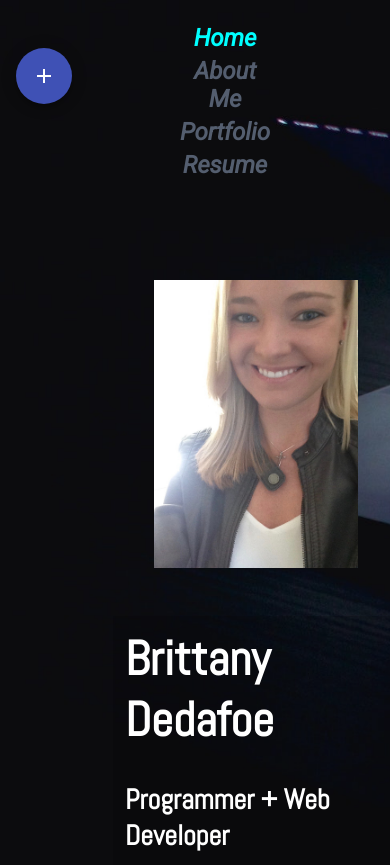
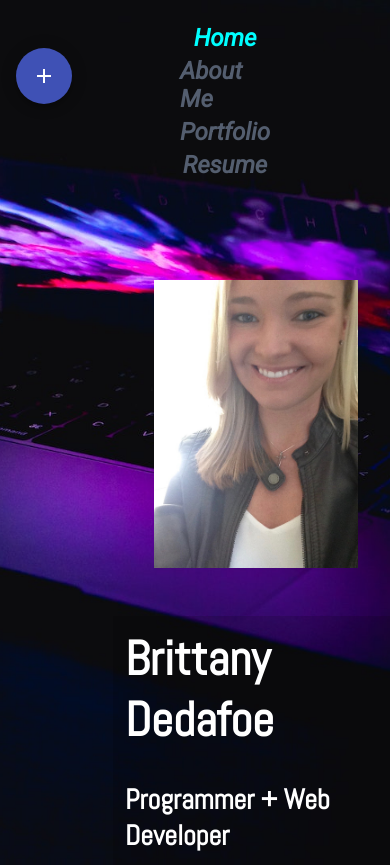
Before and after one commit to BDedafoe/my_profile, a React (Create React App) app: page / in a window 390 px wide. Shown: the top 865 px of the page. Built offline with nearby package versions, Linux system fonts and the light colour scheme; a web font is replaced by a local one.

Commit message:
fixed background image position

```diff
--- a/src/App.css
+++ /dev/null
@@ -1,20 +0,0 @@
-.App {
-  text-align: center;
-}
-
-@media (prefers-reduced-motion: no-preference) {
-  .App-logo {
-    animation: App-logo-spin infinite 20s linear;
-  }
-}
-
-.App-header {
-  background-color: #282c34;
-  min-height: 100vh;
-  display: flex;
-  flex-direction: column;
-  align-items: center;
-  justify-content: center;
-  font-size: calc(10px + 2vmin);
-  color: white;
-}
--- a/src/App.js
+++ b/src/App.js
@@ -1,7 +1,6 @@
 import React from 'react';
 import { BrowserRouter as Router, Routes, Route, NavLink } from "react-router-dom";
 import './public/my.css';
-import './App.css';
 import { Portfolio } from './views/portfolio';
 import { About } from './views/about';
 import { Home } from './views/home';
--- a/src/public/my.css
+++ b/src/public/my.css
@@ -11,6 +11,13 @@ body {
   flex-direction: column;
   align-items: center;
   justify-content: center;
+}
+
+@media (max-width: 768px) {
+  body {
+    background-size: cover;
+    background-position: center;
+  }
 }
 
 /* App CSS */
```
